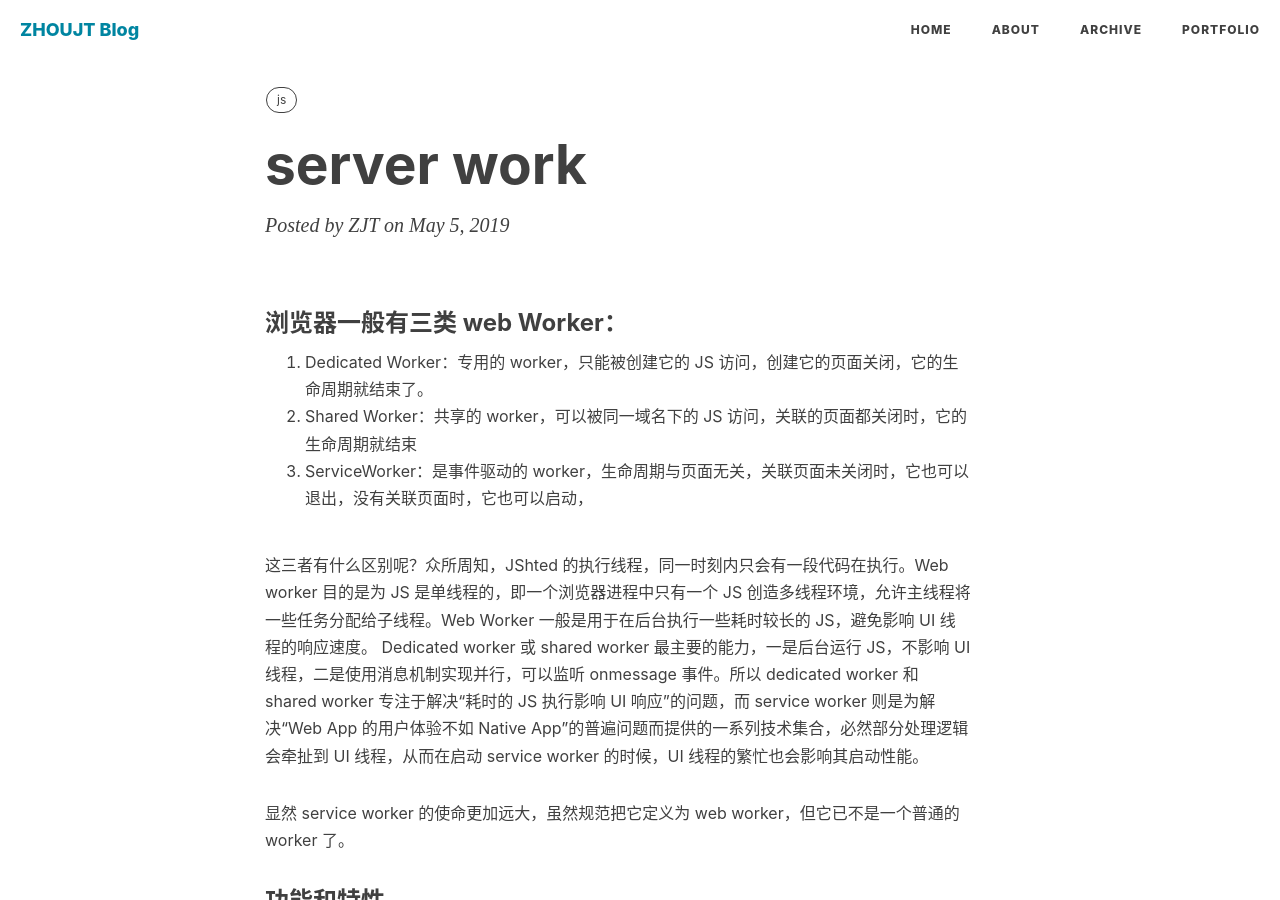
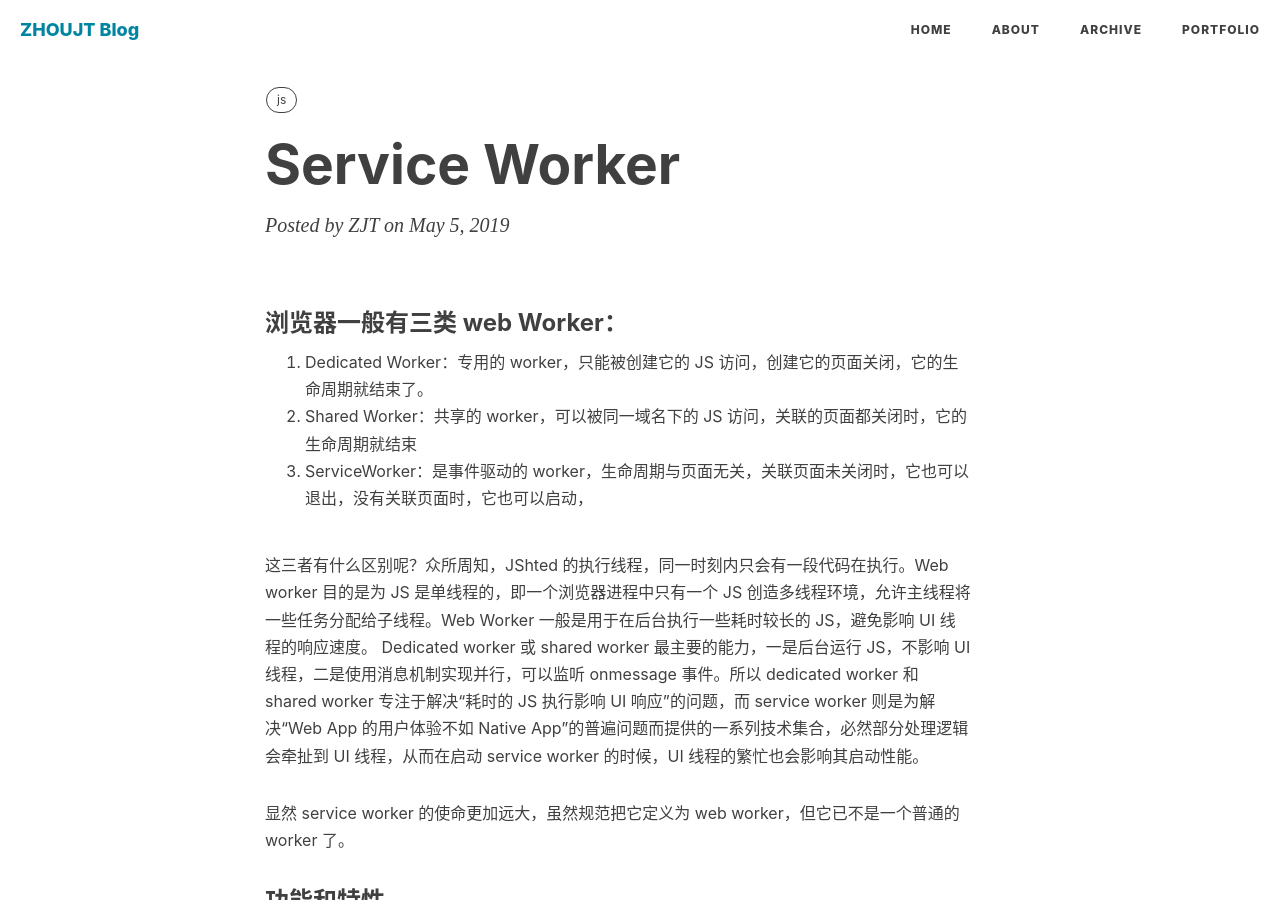
Before and after one commit to juntaozhou05/juntaozho05.github.io, a Jekyll site: the page built from _posts/2019-05-05-Service-Work.md, in a window 1280 px wide and 900 px high. Built offline with Jekyll 4.4.1, drawn with Linux system fonts in a browser that asks for light colours; nearby versions of some CDN libraries; comment, search, counter and statistics services are not loaded.

Commit message:
add blog

```diff
--- a/_posts/2019-05-05-server-work.md
+++ b/_posts/2019-05-05-Service-Work.md
@@ -1,6 +1,6 @@
 ---
 layout: post
-title: "server work"
+title: "Service Worker"
 subtitle: ""
 author: "ZJT"
 header-style: text
```
